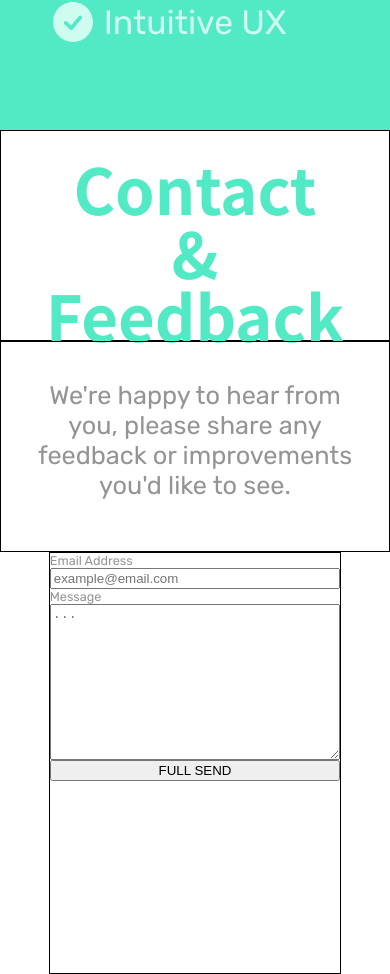
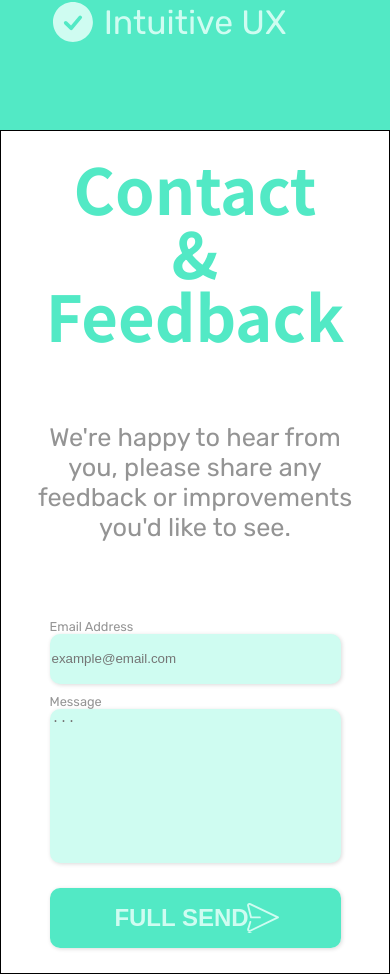
Before and after one commit to kadamidev/skiller-nextjs, a Next.js app: page / in a window 390 px wide. Shown: the part 1558-2532 px from the top of the page. Built offline with nearby package versions, Linux system fonts and the light colour scheme; a web font is replaced by a local one.

Commit message:
mobile layout for landing page is complete, contact section partially complete for tablet/comp

```diff
--- /dev/null
+++ b/components/ContactForm.jsx
@@ -0,0 +1,29 @@
+import React from 'react';
+import styles from '../styles/ContactForm.module.scss'
+
+
+const ContactForm = () => {
+    return (
+        <div>
+            <form className={styles.formContainer} action="">
+                <label className={styles.emailLabel} htmlFor="email">Email Address</label>
+                <input className={styles.emailField} type="email" name="contact[email]" id="email" placeholder='example@email.com'/>
+
+                <label htmlFor="message">Message</label>
+                <textarea name="contact[message]" id="message" cols="30" rows="10" placeholder='...'></textarea>
+
+                <div className={styles.submitContainer}>
+                    {/* <span className={styles.sendSvg}>.</span> */}
+                    <input className={styles.sendBtn} type="submit" value='FULL SEND'/>
+                    <div class={styles.submitWrap}>
+                        <input className={styles.sendSvg} type="submit" value=''/>
+                    </div>
+
+                </div>
+            </form>
+
+        </div>
+    );
+}
+
+export default ContactForm;
--- a/pages/index.jsx
+++ b/pages/index.jsx
@@ -6,6 +6,7 @@ import IndexNav from '../components/IndexNav'
 import MainHeading from '../components/MainHeading'
 import LaunchAppBtn from '../components/LaunchAppBtn'
 import { useMediaQuery } from '../lib/useMediaQuery'
+import ContactForm from '../components/ContactForm'
 
 export default function Home() {
     const isMobile = useMediaQuery('(max-width: 767px)')
@@ -81,15 +82,9 @@ export default function Home() {
             {!(isMobile) && <Image src="/img/index/ideas.svg" width={410} height={484} />}
           </div>
 
-          <form action="">
-            <label className={styles.emailLabel} htmlFor="email">Email Address</label>
-            <input className={styles.emailField} type="email" name="contact[email]" id="email" placeholder='example@email.com'/>
-
-            <label htmlFor="message">Message</label>
-            <textarea name="contact[message]" id="message" cols="30" rows="10" placeholder='...'></textarea>
-
-            <input className='sendBtn' type="submit" value='FULL SEND'/>
-          </form>
+          <div className={styles.formWrapper}>
+            <ContactForm className={styles.contactForm} />
+          </div>
 
 
         </div>
--- /dev/null
+++ b/styles/ContactForm.module.scss
@@ -0,0 +1,119 @@
+.formContainer {
+    display: flex;
+    flex-direction: column;
+    font-family: 'Rubik', sans-serif;
+    // border: 1px solid black;
+    height: 100%;
+    // border-radius: 10px;
+
+    label {
+        color: #949494;
+        font-size: 0.8em;
+
+        font-family: inherit;
+
+        &:nth-of-type(2) {
+            margin-top: 10px;
+        }
+    }
+
+    .emailField {
+        height: 50px;
+        border-radius: 10px;
+        border: none;
+        background-color: var(--lightest-aqua);
+        box-shadow: 1px 1px 4px rgba(0, 0, 0, 0.15);
+
+    }
+
+    textarea {
+        max-height: 260px;
+        border-radius: 10px;
+        border: none;
+        background-color: var(--lightest-aqua);
+        resize: none;
+        box-shadow: 1px 1px 4px rgba(0, 0, 0, 0.15);
+
+    }
+
+    .submitContainer {
+        position: relative;
+        display: grid;
+        grid-template-columns: 1fr 1fr;
+        grid-template-areas: "full svg";
+        box-shadow: 1px 1px 4px rgba(0, 0, 0, 0.15);
+        height: 100%;
+        margin-top: 25px;
+        border-radius: 10px;
+
+
+
+
+        .sendBtn {
+            grid-area: full-start / full-start / svg-end / svg-end;
+            height: 60px;
+            width: 100%;
+            background-color: var(--primary-color);
+
+            color: var(--lightest-aqua);
+            border-radius: 10px;
+            border: none;
+            cursor: pointer;
+            font-size: 1.5em;
+            font-weight: bold;
+            text-align: center;
+            padding-right: 33px;
+        }
+
+
+        .submitWrap {
+            grid-area: svg;
+            position: relative;
+
+            .sendSvg {
+
+                height: 60px;
+                width: 100%;
+                background-color: transparent;
+                color: var(--lightest-aqua);
+                border-radius: 0px 10px 10px 0px;
+                border: none;
+                cursor: pointer;
+
+            }
+            &:after {
+                content: "";
+                position: absolute;
+                background-image: url('../public/img/index/send-btn.svg');
+                width: 33px;
+                height: 30px;
+                background-size: contain;
+                left: 52px;
+                top: 15px;
+            }
+        }
+
+
+    }
+}
+
+
+@media screen and (min-width: 768px){
+    .formContainer {
+
+
+        .submitContainer {
+            width: 220px;
+            align-self: flex-end;
+
+
+            .sendBtn { //input with text
+                // font-size: 1.3em;
+            }
+
+            .sendSvg { //input with svg
+
+            }
+        }
+    }
+}
--- a/styles/Home.module.scss
+++ b/styles/Home.module.scss
@@ -192,6 +192,8 @@
         display: flex;
         flex-direction: column;
         align-items: center;
+        border: 1px solid black;
+
         h1 {
             color: var(--primary-color);
             font-size: 7.5vh;
@@ -203,36 +205,30 @@
             padding: 0;
             padding-top: 3vh;
             line-height: 1em;
-            height: 25%;
-            border: 1px solid black;
+            // height: 25%;
+            // border: 1px solid black;
         }
 
         p {
-            border: 1px solid black;
+            // border: 1px solid black;
             text-align: center;
             font-size: 3vh;
             color: #949494;
             width: 100%;
             margin: 0;
             padding: 0 1em;
-            padding-top: 1.5em;
-            height: 25%;
+            flex: 1 1 100%;
+            display: flex;
+            align-items: center;
+
+
         }
 
-        form {
-            display: flex;
-            flex-direction: column;
-            font-family: 'Rubik', sans-serif;
-            height: 50%;
-            border: 1px solid black;
+        .formWrapper {
+            height: 100%;
             width: 75%;
-
-            label {
-                color: #949494;
-                font-size: 1.5vh;
-                font-family: inherit;
-
-            }
+            margin-bottom: 3vh;
+            // flex-basis: 1200px
         }
     }
 
```
Also changed, not shown: public/img/index/send-btn.svg (added).
